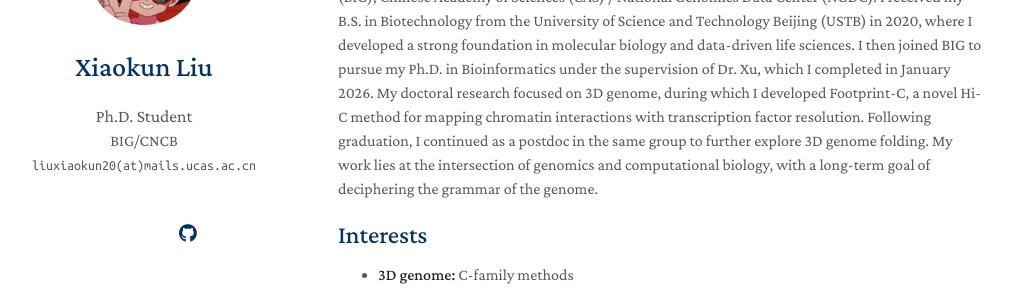
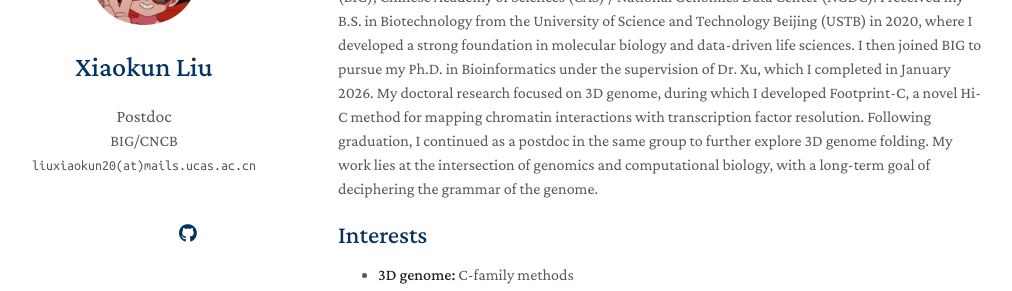
Before and after one commit to xiaokunliu01/xiaokunliu01.github.io, a Jekyll site: the page built from index.md, in a window 1280 px wide. Shown: the part 148-439 px from the top of the page, without its empty margins (132-1144 px from the left). Built offline with Jekyll 4.4.1, drawn with Linux system fonts in a browser that asks for light colours; a style sheet for code colours, icons or effects is not loaded; our own code applies the rules of GitHub Pages for plain Markdown files.

Commit message:
Update _config.yml

```diff
--- a/_config.yml
+++ b/_config.yml
@@ -1,6 +1,6 @@
 # Basic Information
 title: Xiaokun Liu
-position: Ph.D. Student
+position: Postdoc
 affiliation: BIG/CNCB
 email: liuxiaokun20(at)mails.ucas.ac.cn
 
```
